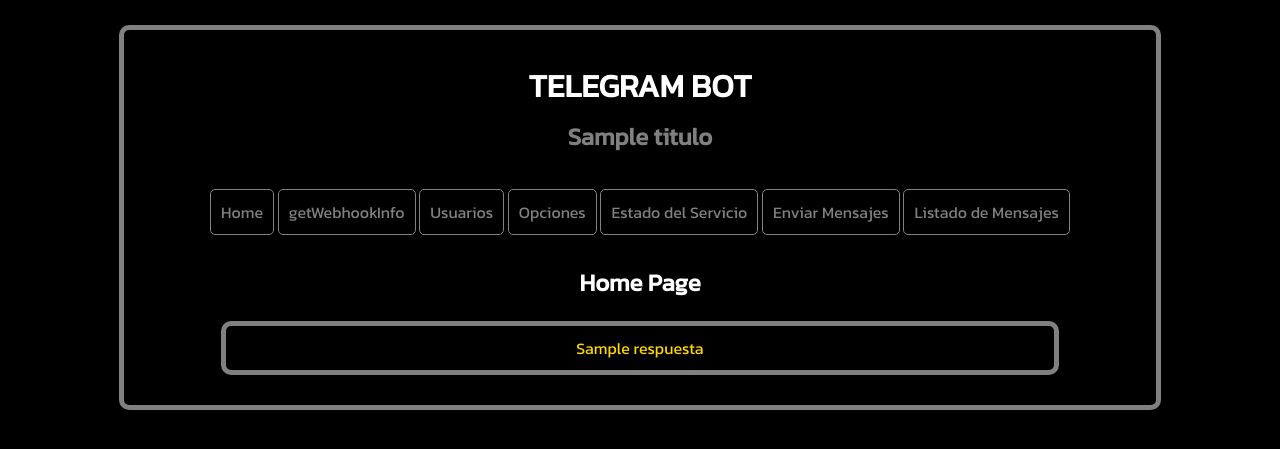
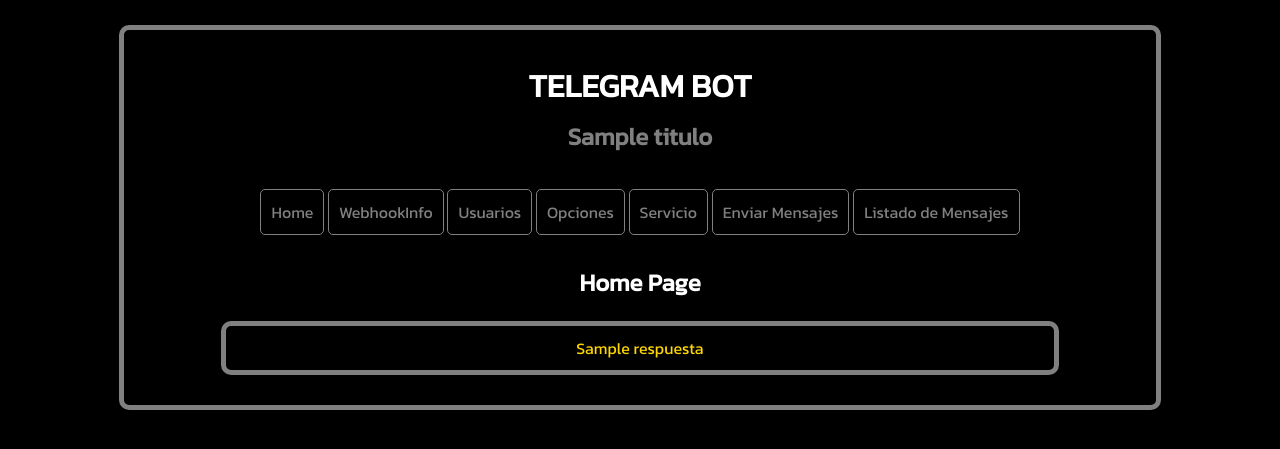
Before and after one commit to RafaTorices/bot-telegram-python, a Flask app: template src/application/templates/home.html in a window 1280 px wide. Shown: the top 449 px of the page. Run offline with Flask 3, Linux system fonts and the light colour scheme; the template is opened without the code that fills it: most values are stand-ins (such as "Sample title", 1, 10 or a date in 2020); parts of the project's set-up code (start-up, migrations or seed data) failed here and were passed over.

Commit message:
Readme final

```diff
--- a/src/application/templates/home.html
+++ b/src/application/templates/home.html
@@ -22,10 +22,10 @@
     <nav>
       <ul>
         <li><a href="{{ url_for('index') }}">Home</a></li>
-        <li><a href="{{ url_for('getWebhookInfo_') }}">getWebhookInfo</a></li>
+        <li><a href="{{ url_for('getWebhookInfo_') }}">WebhookInfo</a></li>
         <li><a href="{{ url_for('listado_usuarios_') }}">Usuarios</a></li>
         <li><a href="{{ url_for('listado_opciones_') }}">Opciones</a></li>
-        <li><a href="{{ url_for('estado_servicio_') }}">Estado del Servicio</a></li>
+        <li><a href="{{ url_for('estado_servicio_') }}">Servicio</a></li>
         <li><a href="{{ url_for('enviar_mensajes_') }}">Enviar Mensajes</a></li>
         <li><a href="{{ url_for('listado_mensajes_') }}">Listado de Mensajes</a></li>
       </ul>
```
Also changed, not shown: Readme.md.
